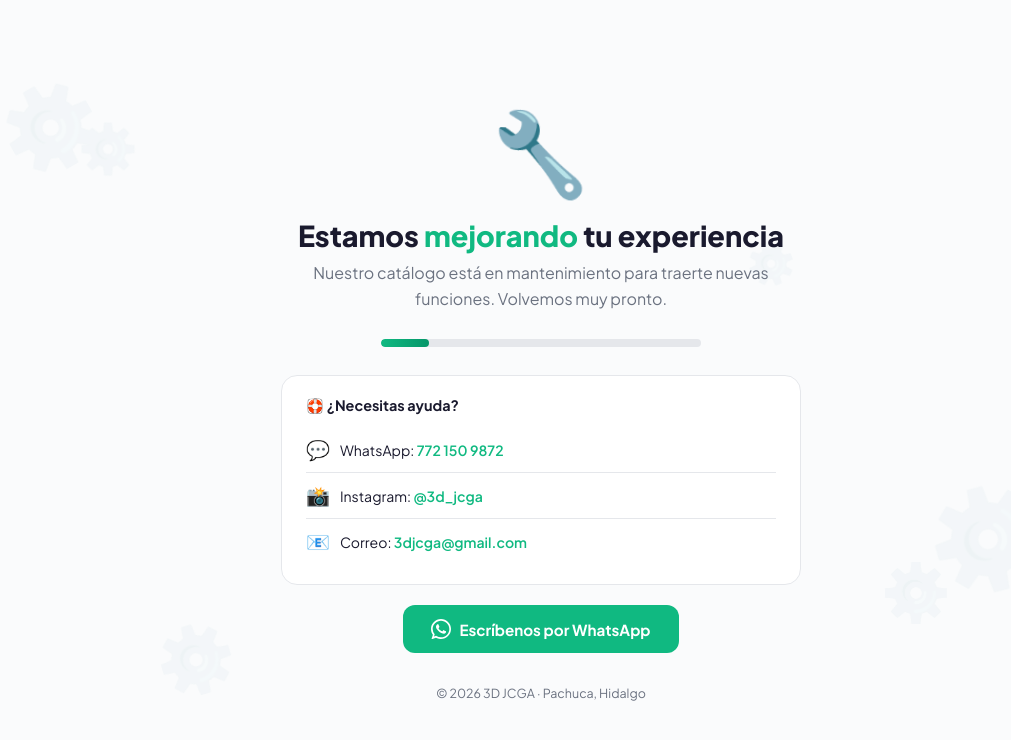
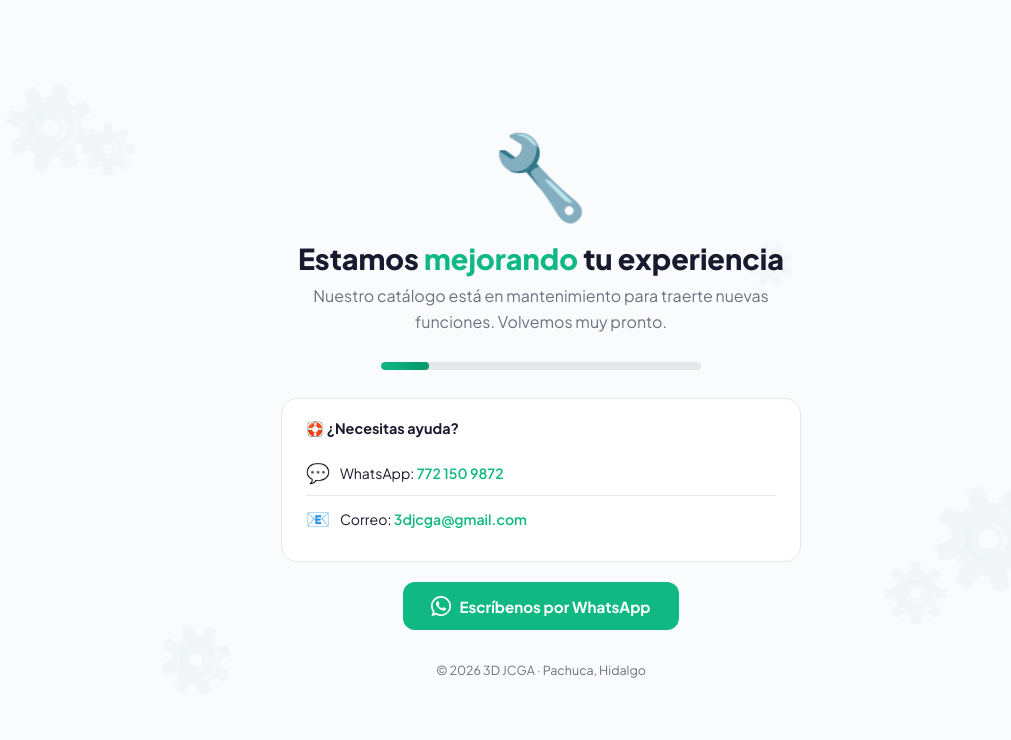
Before and after one commit to carlos177H/Catalogo-Impreciones3D, a plain HTML site: page index.html in a window 1280 px wide. Shown: the whole page, without its empty margins (99-1110 px from the left). Drawn offline with Linux system fonts and the light colour scheme.

Commit message:
Update contact information in index.html
Removed Instagram contact information and updated email address.

Signed-off-by: carlos177H <135077761+carlos177H@users.noreply.github.com>

```diff
--- a/index.html
+++ b/index.html
@@ -74,12 +74,8 @@ h1 span{color:var(--accent)}
       <div>WhatsApp: <a href="https://wa.me/527721509872" target="_blank">772 150 9872</a></div>
     </div>
     <div class="support-row">
-      <span class="emoji">📸</span>
-      <div>Instagram: <a href="https://instagram.com/3d_jcga" target="_blank">@3d_jcga</a></div>
-    </div>
-    <div class="support-row">
       <span class="emoji">📧</span>
-      <div>Correo: <a href="mailto:3djcga@gmail.com">3djcga@gmail.com</a></div>
+      <div>Correo: <a href="mailto:ca9203435@gmail.com">3djcga@gmail.com</a></div>
     </div>
   </div>
 
```
